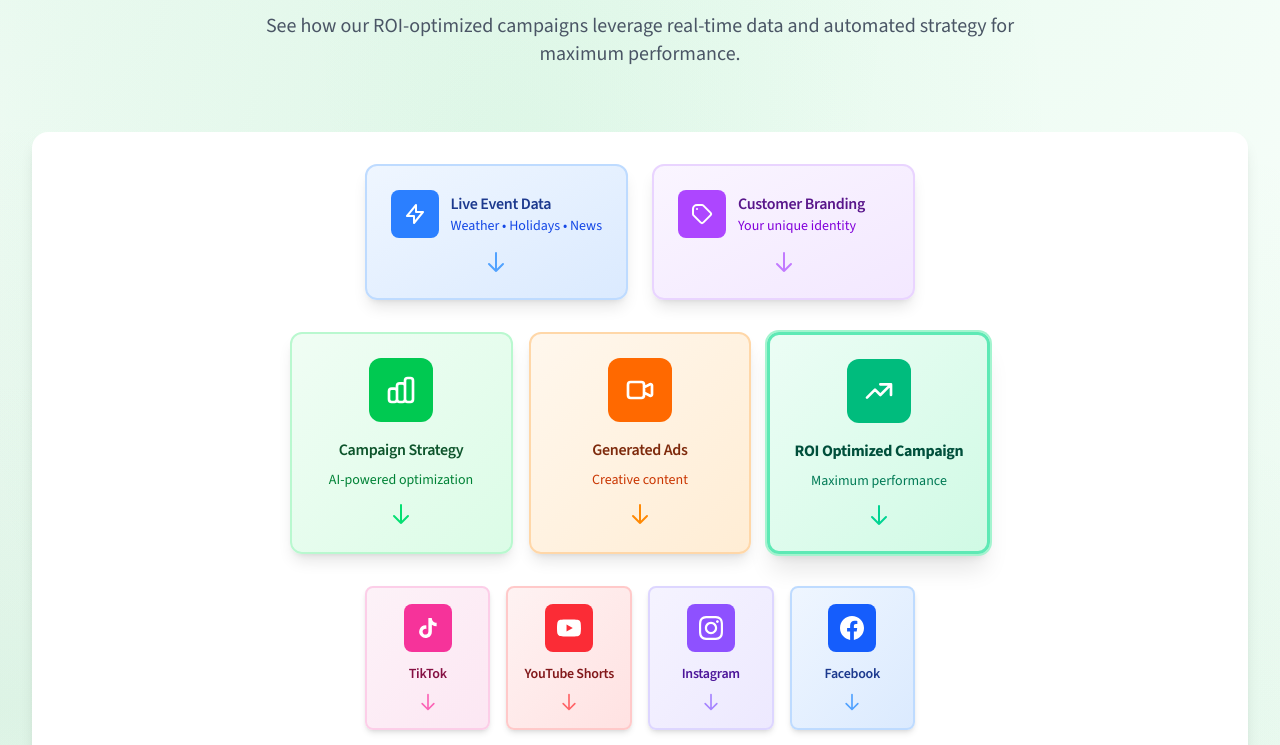
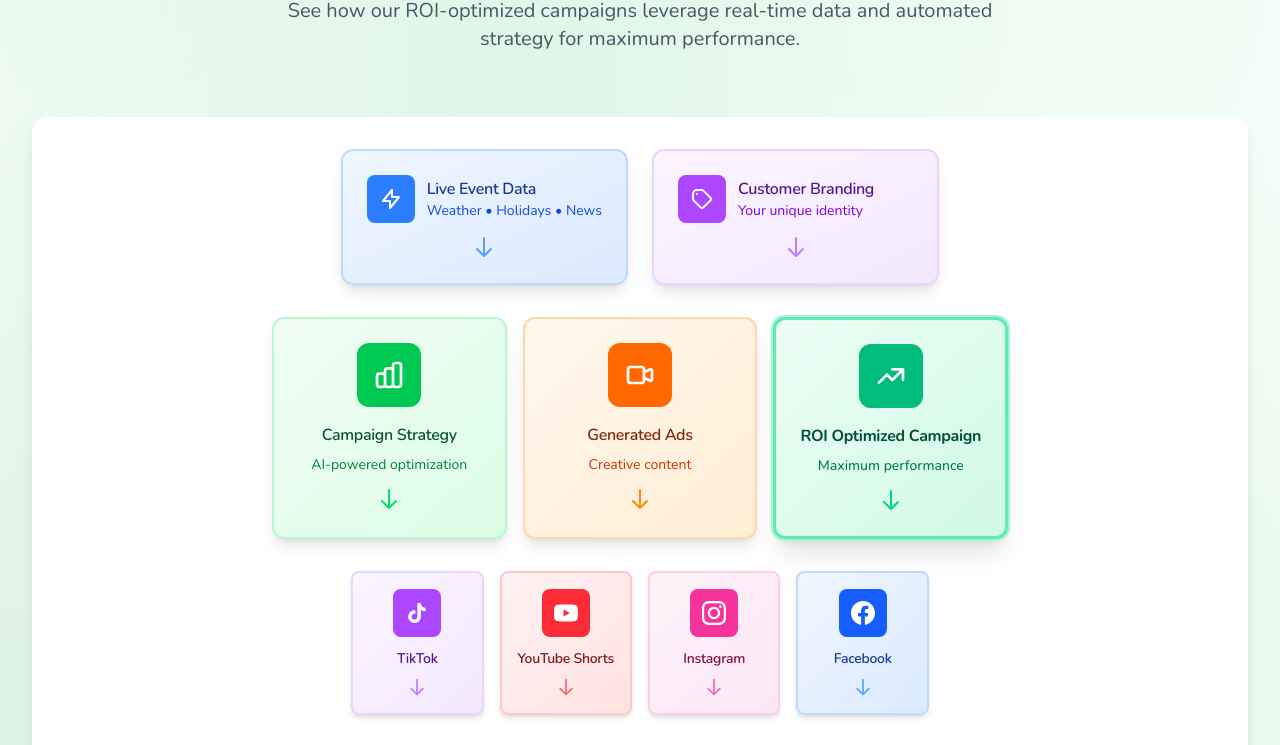
Before and after one commit to Clover-Ads/clover-website, a Next.js app: page /pages/about in a window 1280 px wide. Shown: the part 1059-1804 px from the top of the page. Built offline with nearby package versions, Linux system fonts and the light colour scheme.

Commit message:
new font

```diff
--- a/app/components/ProcessPipeline.tsx
+++ b/app/components/ProcessPipeline.tsx
@@ -113,16 +113,16 @@ const ProcessPipeline = () => {
       <div className="flex justify-center mb-8">
         <div className="grid grid-cols-2 md:grid-cols-4 gap-4 max-w-4xl">
           {/* TikTok */}
-          <div className="bg-gradient-to-br from-pink-50 to-pink-100 p-4 rounded-lg border-2 border-pink-200 shadow-md hover:shadow-lg transition-all duration-300">
+          <div className="bg-gradient-to-br from-purple-50 to-purple-100 p-4 rounded-lg border-2 border-purple-200 shadow-md hover:shadow-lg transition-all duration-300">
             <div className="text-center">
-              <div className="w-12 h-12 bg-pink-500 rounded-lg flex items-center justify-center mx-auto mb-3">
+              <div className="w-12 h-12 bg-purple-500 rounded-lg flex items-center justify-center mx-auto mb-3">
                 <svg className="w-6 h-6 text-white" fill="currentColor" viewBox="0 0 24 24">
                   <path d="M19.59 6.69a4.83 4.83 0 01-3.77-4.25V2h-3.45v13.67a2.89 2.89 0 01-5.2 1.74 2.89 2.89 0 012.31-4.64 2.93 2.93 0 01.88.13V9.4a6.84 6.84 0 00-.88-.05A6.33 6.33 0 005 20.1a6.34 6.34 0 0010.86-4.43v-7a8.16 8.16 0 004.77 1.52v-3.4a4.85 4.85 0 01-1-.1z"/>
                 </svg>
               </div>
-              <h4 className="font-semibold text-pink-900 text-sm">TikTok</h4>
+              <h4 className="font-semibold text-purple-900 text-sm">TikTok</h4>
               <div className="flex justify-center mt-2">
-                <svg className="w-5 h-5 text-pink-400" fill="none" stroke="currentColor" viewBox="0 0 24 24">
+                <svg className="w-5 h-5 text-purple-400" fill="none" stroke="currentColor" viewBox="0 0 24 24">
                   <path strokeLinecap="round" strokeLinejoin="round" strokeWidth={2} d="M19 14l-7 7m0 0l-7-7m7 7V3" />
                 </svg>
               </div>
@@ -147,16 +147,16 @@ const ProcessPipeline = () => {
           </div>
 
           {/* Instagram */}
-          <div className="bg-gradient-to-br from-violet-50 to-violet-100 p-4 rounded-lg border-2 border-violet-200 shadow-md hover:shadow-lg transition-all duration-300">
+          <div className="bg-gradient-to-br from-pink-50 to-pink-100 p-4 rounded-lg border-2 border-pink-200 shadow-md hover:shadow-lg transition-all duration-300">
             <div className="text-center">
-              <div className="w-12 h-12 bg-violet-500 rounded-lg flex items-center justify-center mx-auto mb-3">
+              <div className="w-12 h-12 bg-pink-500 rounded-lg flex items-center justify-center mx-auto mb-3">
                 <svg className="w-6 h-6 text-white" fill="currentColor" viewBox="0 0 24 24">
                   <path d="M12 2.163c3.204 0 3.584.012 4.85.07 3.252.148 4.771 1.691 4.919 4.919.058 1.265.069 1.645.069 4.849 0 3.205-.012 3.584-.069 4.849-.149 3.225-1.664 4.771-4.919 4.919-1.266.058-1.644.07-4.85.07-3.204 0-3.584-.012-4.849-.07-3.26-.149-4.771-1.699-4.919-4.92-.058-1.265-.07-1.644-.07-4.849 0-3.204.013-3.583.07-4.849.149-3.227 1.664-4.771 4.919-4.919 1.266-.057 1.645-.069 4.849-.069zm0-2.163c-3.259 0-3.667.014-4.947.072-4.358.2-6.78 2.618-6.98 6.98-.059 1.281-.073 1.689-.073 4.948 0 3.259.014 3.668.072 4.948.2 4.358 2.618 6.78 6.98 6.98 1.281.058 1.689.072 4.948.072 3.259 0 3.668-.014 4.948-.072 4.354-.2 6.782-2.618 6.979-6.98.059-1.28.073-1.689.073-4.948 0-3.259-.014-3.667-.072-4.947-.196-4.354-2.617-6.78-6.979-6.98-1.281-.059-1.69-.073-4.949-.073zm0 5.838c-3.403 0-6.162 2.759-6.162 6.162s2.759 6.163 6.162 6.163 6.162-2.759 6.162-6.163c0-3.403-2.759-6.162-6.162-6.162zm0 10.162c-2.209 0-4-1.79-4-4 0-2.209 1.791-4 4-4s4 1.791 4 4c0 2.21-1.791 4-4 4zm6.406-11.845c-.796 0-1.441.645-1.441 1.44s.645 1.44 1.441 1.44c.795 0 1.439-.645 1.439-1.44s-.644-1.44-1.439-1.44z"/>
                 </svg>
               </div>
-              <h4 className="font-semibold text-violet-900 text-sm">Instagram</h4>
+              <h4 className="font-semibold text-pink-900 text-sm">Instagram</h4>
               <div className="flex justify-center mt-2">
-                <svg className="w-5 h-5 text-violet-400" fill="none" stroke="currentColor" viewBox="0 0 24 24">
+                <svg className="w-5 h-5 text-pink-400" fill="none" stroke="currentColor" viewBox="0 0 24 24">
                   <path strokeLinecap="round" strokeLinejoin="round" strokeWidth={2} d="M19 14l-7 7m0 0l-7-7m7 7V3" />
                 </svg>
               </div>
--- a/app/globals.css
+++ b/app/globals.css
@@ -7,7 +7,7 @@
   --clover-green-dark: #16a34a;
   --clover-green-light: #4ade80;
   --font-playfair-display: var(--font-playfair-display);
-  --font-source-sans: var(--font-source-sans);
+  --font-nunito: var(--font-nunito);
 }
 
 @theme inline {
@@ -28,7 +28,7 @@
 body {
   background: var(--background);
   color: var(--foreground);
-  font-family: var(--font-source-sans), system-ui, -apple-system, sans-serif;
+  font-family: var(--font-nunito), system-ui, -apple-system, sans-serif;
 }
 
 /* Typography - More selective serif usage */
@@ -38,12 +38,12 @@ h1, h2 {
 }
 
 h3, h4, h5, h6 {
-  font-family: var(--font-source-sans), system-ui, -apple-system, sans-serif;
+  font-family: var(--font-nunito), system-ui, -apple-system, sans-serif;
   letter-spacing: -0.02em;
 }
 
 p, span, a, div {
-  font-family: var(--font-source-sans), system-ui, -apple-system, sans-serif;
+  font-family: var(--font-nunito), system-ui, -apple-system, sans-serif;
 }
 
 /* Brand font for Clover title - Keep serif for brand */
@@ -60,7 +60,7 @@ p, span, a, div {
 }
 
 .font-sans-heading {
-  font-family: var(--font-source-sans), system-ui, -apple-system, sans-serif;
+  font-family: var(--font-nunito), system-ui, -apple-system, sans-serif;
   letter-spacing: -0.02em;
 }
 
@@ -136,7 +136,7 @@ p, span, a, div {
 
 /* Sans-serif gradient text for when we want clean gradient text */
 .gradient-text-sans {
-  font-family: var(--font-source-sans), system-ui, -apple-system, sans-serif;
+  font-family: var(--font-nunito), system-ui, -apple-system, sans-serif;
   background: linear-gradient(135deg, #22c55e, #4ade80, #10b981);
   background-clip: text;
   -webkit-background-clip: text;
@@ -218,3 +218,70 @@ p, span, a, div {
     radial-gradient(at 80% 100%, rgba(22, 163, 74, 0.1) 0px, transparent 50%),
     radial-gradient(at 0% 0%, rgba(34, 197, 94, 0.1) 0px, transparent 50%);
 }
+
+/* Premium Button Styles */
+.btn-premium {
+  background: linear-gradient(135deg, #10b981, #22c55e, #4ade80);
+  background-size: 200% 200%;
+  box-shadow:
+    0 8px 32px rgba(34, 197, 94, 0.3),
+    0 4px 16px rgba(16, 185, 129, 0.2),
+    inset 0 1px 0 rgba(255, 255, 255, 0.3);
+  border: 1px solid rgba(255, 255, 255, 0.2);
+  position: relative;
+  overflow: hidden;
+  transform: translateY(0);
+  transition: all 0.3s cubic-bezier(0.4, 0, 0.2, 1);
+}
+
+.btn-premium::before {
+  content: '';
+  position: absolute;
+  top: 0;
+  left: -100%;
+  width: 100%;
+  height: 100%;
+  background: linear-gradient(90deg, transparent, rgba(255, 255, 255, 0.2), transparent);
+  transition: left 0.5s;
+}
+
+.btn-premium:hover {
+  transform: translateY(-2px);
+  box-shadow:
+    0 12px 40px rgba(34, 197, 94, 0.4),
+    0 6px 20px rgba(16, 185, 129, 0.3),
+    inset 0 1px 0 rgba(255, 255, 255, 0.4);
+  background-position: 100% 100%;
+}
+
+.btn-premium:hover::before {
+  left: 100%;
+}
+
+.btn-premium:active {
+  transform: translateY(-1px);
+  box-shadow:
+    0 6px 24px rgba(34, 197, 94, 0.3),
+    0 3px 12px rgba(16, 185, 129, 0.2),
+    inset 0 1px 0 rgba(255, 255, 255, 0.3);
+}
+
+/* Premium button pulse animation */
+@keyframes premium-pulse {
+  0%, 100% {
+    box-shadow:
+      0 8px 32px rgba(34, 197, 94, 0.3),
+      0 4px 16px rgba(16, 185, 129, 0.2),
+      inset 0 1px 0 rgba(255, 255, 255, 0.3);
+  }
+  50% {
+    box-shadow:
+      0 12px 40px rgba(34, 197, 94, 0.4),
+      0 6px 20px rgba(16, 185, 129, 0.3),
+      inset 0 1px 0 rgba(255, 255, 255, 0.3);
+  }
+}
+
+.btn-premium-pulse {
+  animation: premium-pulse 2s ease-in-out infinite;
+}
--- a/app/layout.tsx
+++ b/app/layout.tsx
@@ -1,11 +1,11 @@
 import type { Metadata } from "next";
-import { Playfair_Display, Source_Sans_3 } from "next/font/google";
+import { Playfair_Display, Nunito } from "next/font/google";
 import "./globals.css";
 
-const sourceSans = Source_Sans_3({
+const nunito = Nunito({
   subsets: ["latin"],
-  variable: "--font-source-sans",
-  weight: ["300", "400", "500", "600", "700"],
+  variable: "--font-nunito",
+  weight: ["300", "400", "500", "600", "700", "800"],
 });
 
 const playfairDisplay = Playfair_Display({
@@ -31,7 +31,7 @@ export default function RootLayout({
         <meta name="description" content="Clover uses real-time event data to automatically optimize short-video ads for SMBs" />
       </head>
       <body
-        className={`${sourceSans.variable} ${playfairDisplay.variable} font-sans antialiased`}
+        className={`${nunito.variable} ${playfairDisplay.variable} font-sans antialiased`}
       >
         {children}
       </body>
--- a/app/page.tsx
+++ b/app/page.tsx
@@ -36,10 +36,10 @@ export default function Home() {
                 ROI-optimized campaigns, automated for SMBs.
               </p>
               <div className="flex flex-col sm:flex-row gap-4 justify-center mb-12">
-                <Link href="/pages/waitlist" className="bg-gradient-success text-white px-8 py-3 rounded-lg text-lg font-semibold transition-colors hover:opacity-90">
-                  Join Our Waitlist
+                <Link href="/pages/waitlist" className="btn-premium text-white px-10 py-4 rounded-xl text-xl font-bold text-center flex items-center justify-center shadow-2xl relative">
+                  <span className="relative z-10">Join the waitlist</span>
                 </Link>
-                <Link href="/pages/services" className="border-2 border-green-500 text-green-500 hover:bg-green-500 hover:text-white px-8 py-3 rounded-lg text-lg font-semibold transition-colors">
+                <Link href="/pages/services" className="border-2 border-green-500 text-green-500 hover:bg-green-500 hover:text-white px-8 py-3 rounded-lg text-lg font-semibold transition-colors text-center flex items-center justify-center">
                   Learn More
                 </Link>
               </div>
@@ -359,8 +359,8 @@ export default function Home() {
           <p className="text-xl text-green-100 mb-8">
             Join SMBs who are ready to see better ROI with event-driven advertising.
           </p>
-          <Link href="/pages/waitlist" className="bg-white text-green-500 hover:bg-gray-100 px-8 py-3 rounded-lg text-lg font-semibold transition-colors inline-block">
-            Join Our Waitlist
+          <Link href="/pages/waitlist" className="bg-white text-green-500 hover:bg-gray-100 px-8 py-3 rounded-lg text-lg font-semibold transition-colors inline-flex items-center justify-center">
+            Join the waitlist
           </Link>
         </div>
       </section>
--- a/tailwind.config.ts
+++ b/tailwind.config.ts
@@ -9,7 +9,7 @@ const config: Config = {
   theme: {
     extend: {
       fontFamily: {
-        sans: ['var(--font-source-sans)', 'system-ui', '-apple-system', 'sans-serif'],
+        sans: ['var(--font-nunito)', 'system-ui', '-apple-system', 'sans-serif'],
         serif: ['var(--font-playfair-display)', 'Georgia', 'Times New Roman', 'serif'],
       },
     },
```
Also changed, not shown: app/pages/about/page.tsx (+6 -6 lines).
